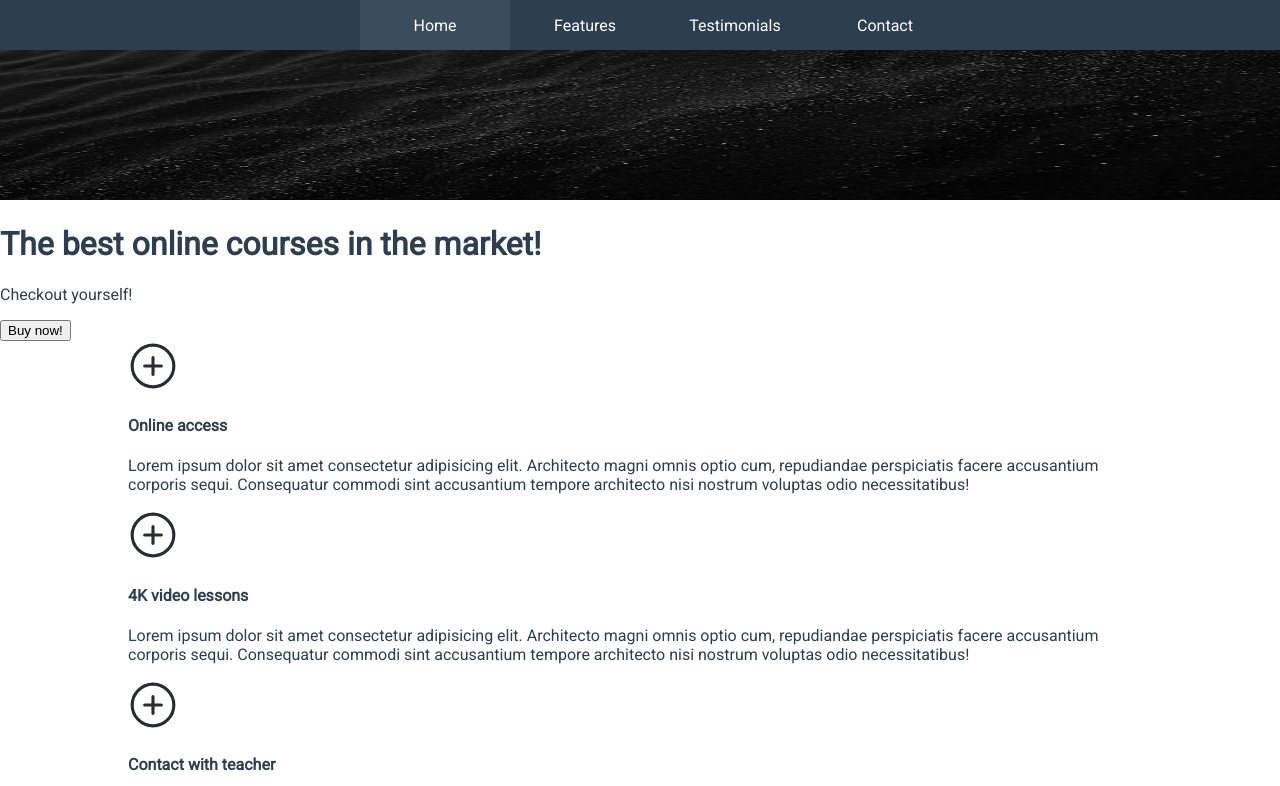
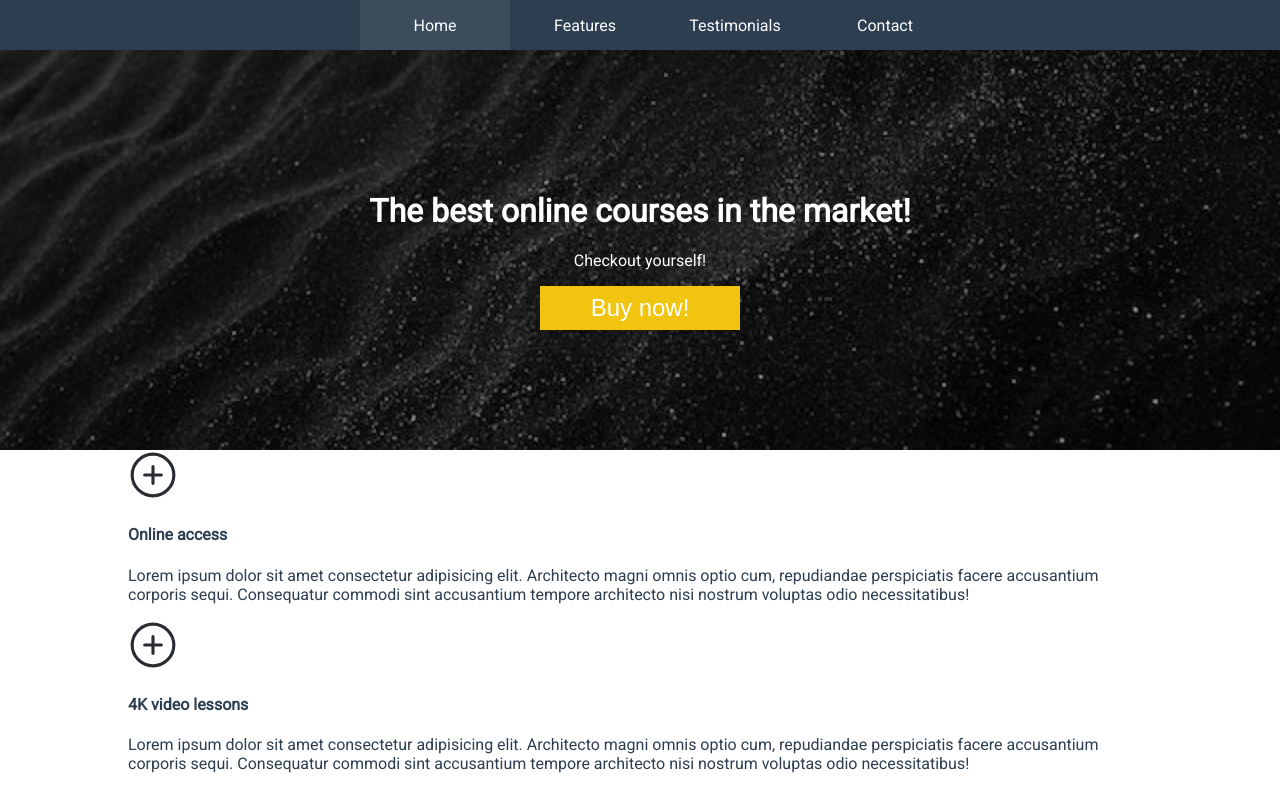
Before and after one commit to lukas1388/online-courses, a plain HTML site: page index.html in a window 1280 px wide. Shown: the top 786 px of the page. Drawn offline with Linux system fonts and the light colour scheme.

Commit message:
Add html code and css styles to div hero

```diff
--- a/css/style.css
+++ b/css/style.css
@@ -1,3 +1,5 @@
+/* COMMON */
+
 html, body {
     margin: 0;
     padding: 0;
@@ -9,6 +11,31 @@ html, body {
     margin: 0 auto;
     max-width: 1024px;
 }
+
+.cta-button {
+    min-width: 200px;
+    border: none;
+    color: white;
+    background-color: #f1c40f;
+    font-size: 1.5rem;
+    padding: 0.5rem;
+    transition: background-color .5s ease-in-out;
+    cursor: pointer;
+}
+
+.cta-button:hover {
+    background-color: #a58917;
+}
+
+.cta-button--big {
+    min-width: 250px;
+    font-size: 2rem;
+    padding: 1rem;
+}
+
+/* END OF COMMON */
+
+/* NAV */
 
 .nav {
     position: fixed;
@@ -42,3 +69,27 @@ html, body {
 .nav__link--active {
     background-color: rgb(59, 76, 93);
 }
+
+/* END OF NAV */
+
+/* HERO */
+
+.hero {
+    display: flex;
+    justify-content: center;
+    align-items: center;
+    width: 100%;
+    height: 400px;
+    background-image: url(../img/dark.jpg);
+    background-position: center;
+    background-repeat: no-repeat;
+    background-size: cover;
+    margin-top: 50px;
+}
+
+.hero__info {
+    color: #fff;
+    text-align: center;
+}
+
+/* END OF HERO */
--- a/index.html
+++ b/index.html
@@ -33,11 +33,12 @@
 
     </div>
 
-    <div id="hero">
-        <img src="./img/dark.jpg" alt="dark" width="100%" height="200">
-        <h1>The best online courses in the market!</h1>
-        <p>Checkout yourself!</p>
-        <button>Buy now!</button>
+    <div class="hero" id="hero">
+        <div class="hero__info">
+            <h1 class="hero__header">The best online courses in the market!</h1>
+            <p class="hero__sub-header">Checkout yourself!</p>
+            <button class="cta-button">Buy now!</button>
+        </div>
     </div>
 
     <div class="container" id="features">
@@ -147,7 +148,7 @@
 
     <div id="footer">
         <h3>The best online courses in the market!</h3>
-        <button>Buy now!</button>
+        <button class="cta-button cta-button--big">Buy now!</button>
     </div>
 
 </body>
```
